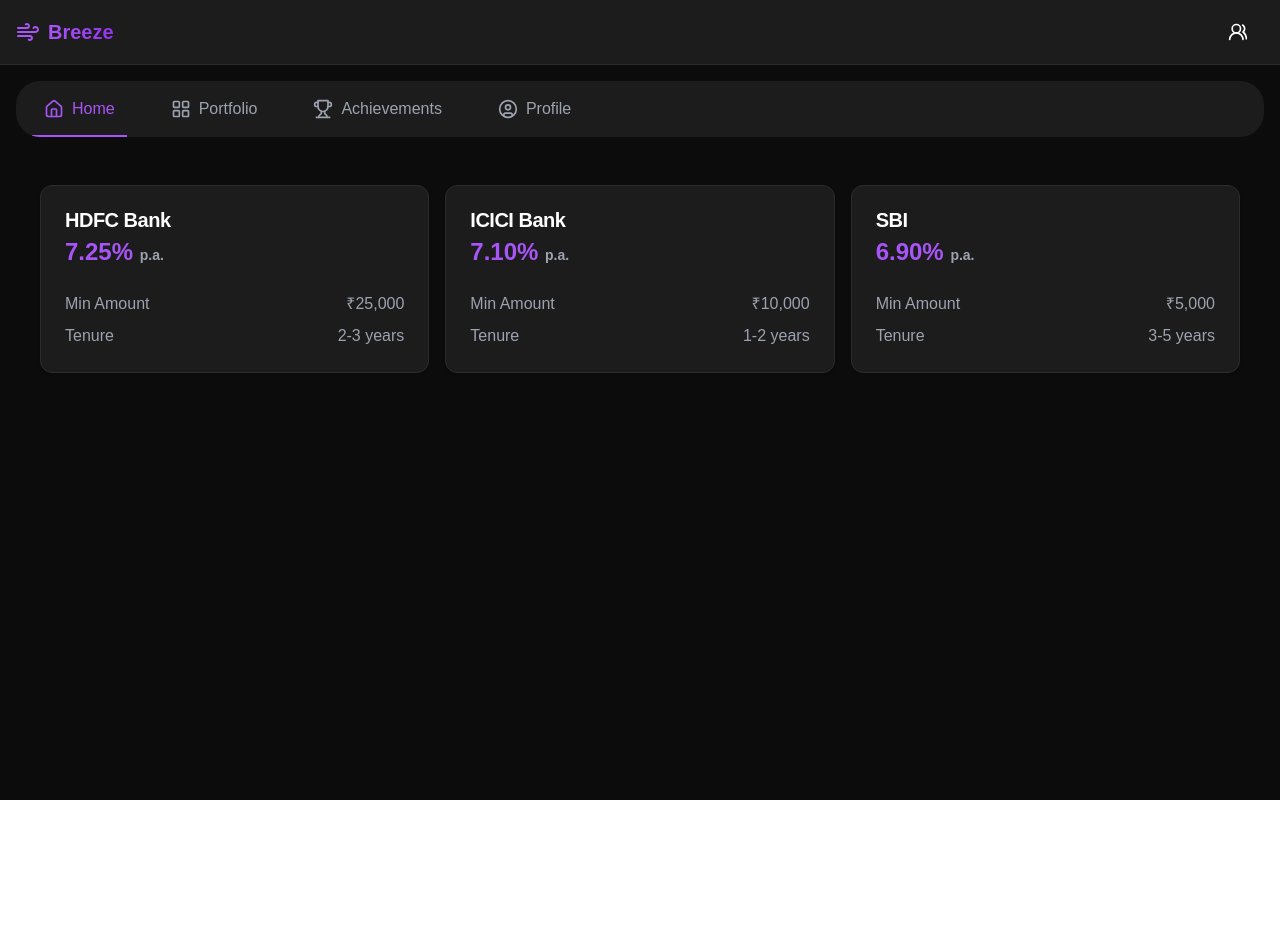
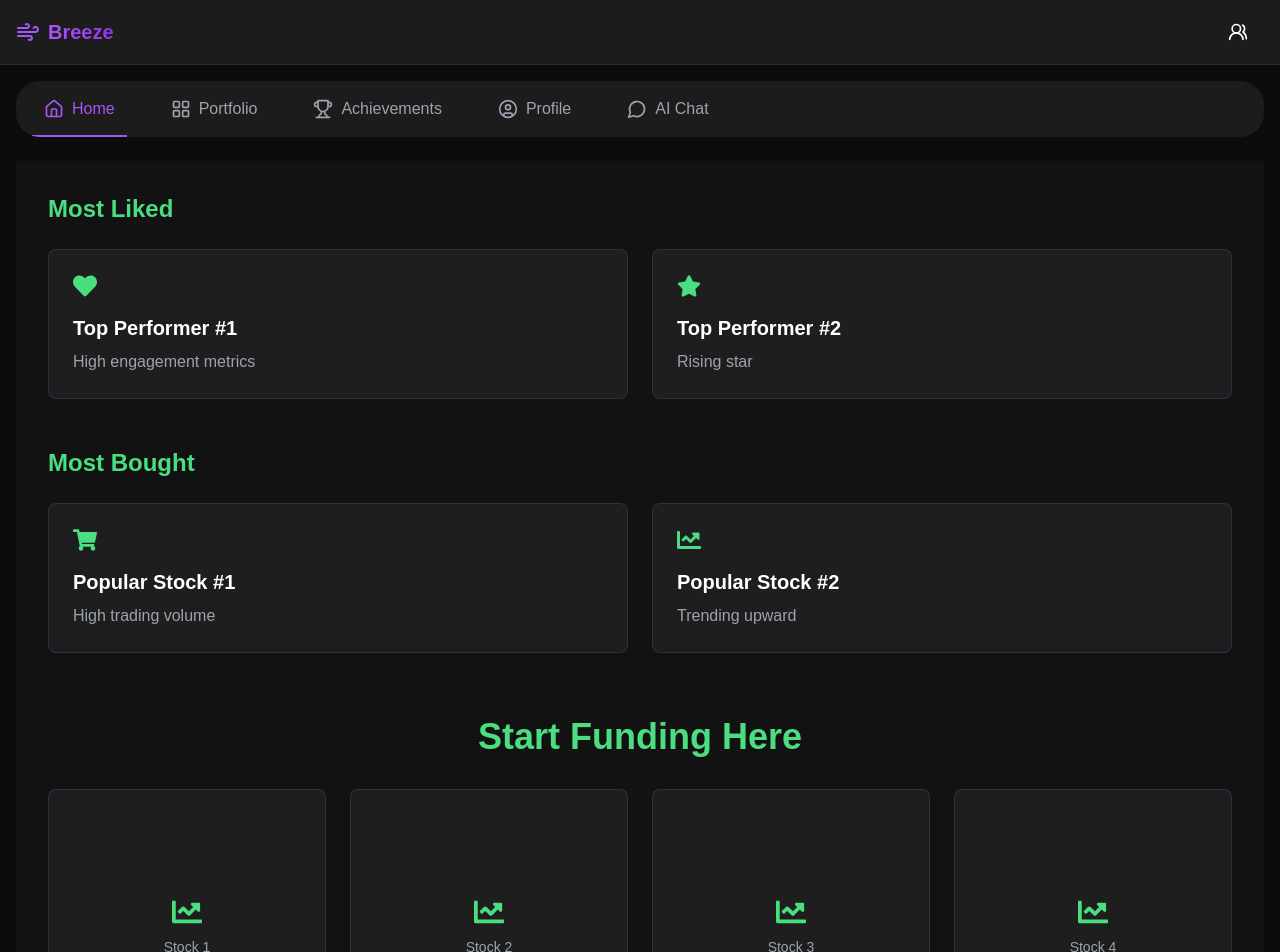
Before and after one commit to Praneethpshetty24/V2.0_Breeze, a Next.js app: page /home in a window 1280 px wide. Shown: the top 952 px of the page. Before the commit the page ends 800 px from the top, so only its background shows below. Built offline with nearby package versions, Linux system fonts and the light colour scheme; no server answers.

Commit message:
added aichat and made better layout for all

```diff
--- /dev/null
+++ b/app/home/components1/aichat.jsx
@@ -0,0 +1,88 @@
+'use client'
+
+import { useState, useEffect, useRef } from 'react'
+import { Send } from 'lucide-react'
+
+export function AiChat() {
+  const [messages, setMessages] = useState([
+    { role: 'bot', content: 'Hello! How can I assist you today?' }
+  ])
+  const [input, setInput] = useState('')
+  const chatContainerRef = useRef(null)
+
+  const sendMessage = () => {
+    if (!input.trim()) return
+
+    // Add user message to the chat
+    const newMessages = [...messages, { role: 'user', content: input }]
+    setMessages(newMessages)
+
+    // Simulate AI response (you can replace this with API call logic)
+    setTimeout(() => {
+      setMessages((prev) => [
+        ...prev,
+        { role: 'bot', content: `I'm here to help with "${input}".` }
+      ])
+    }, 1000)
+
+    // Clear input
+    setInput('')
+  }
+
+  // Auto-scroll to the latest message
+  useEffect(() => {
+    if (chatContainerRef.current) {
+      chatContainerRef.current.scrollTop = chatContainerRef.current.scrollHeight
+    }
+  }, [messages])
+
+  return (
+    <div className="flex flex-col h-screen bg-[#0C0C0C] text-white">
+      {/* Chat Messages */}
+      <div
+        ref={chatContainerRef}
+        className="flex-grow p-4 overflow-y-auto"
+        style={{ scrollbarWidth: 'none', msOverflowStyle: 'none' }} // Hide scrollbar for Firefox & IE
+      >
+        {messages.map((message, index) => (
+          <div
+            key={index}
+            className={`flex ${
+              message.role === 'user' ? 'justify-end' : 'justify-start'
+            } mb-2`}
+          >
+            <div
+              className={`px-4 py-2 rounded-lg max-w-xs ${
+                message.role === 'user'
+                  ? 'bg-purple-500 text-white'
+                  : 'bg-[#1C1C1C] text-gray-300'
+              }`}
+            >
+              {message.content}
+            </div>
+          </div>
+        ))}
+      </div>
+
+      {/* Fixed Input Box */}
+      <div className="border-t border-[#2C2C2C] bg-[#1C1C1C] p-2">
+        <div className="flex items-center container mx-auto px-4">
+          <input
+            type="text"
+            value={input}
+            onChange={(e) => setInput(e.target.value)}
+            onKeyDown={(e) => e.key === 'Enter' && sendMessage()}
+            placeholder="Type a message..."
+            className="flex-grow bg-[#1C1C1C] text-white px-4 py-2 rounded-lg outline-none focus:ring-2 focus:ring-purple-500"
+          />
+          <button
+            onClick={sendMessage}
+            className="ml-2 bg-purple-500 hover:bg-purple-600 text-white p-2 rounded-lg"
+          >
+            <Send className="h-5 w-5" />
+          </button>
+        </div>
+      </div>
+    </div>
+  )
+}
--- a/app/home/components1/home.jsx
+++ b/app/home/components1/home.jsx
@@ -1,67 +1,115 @@
-'use client'
+import React from 'react';
+import { motion } from 'framer-motion';
+import { FaChartLine, FaHeart, FaShoppingCart, FaStar } from 'react-icons/fa';
 
-import { motion } from 'framer-motion'
-import { Card, CardContent, CardHeader, CardTitle } from '@/components/ui/card'
+export default function Home() {
+  const containerVariants = {
+    hidden: { opacity: 0 },
+    visible: {
+      opacity: 1,
+      transition: {
+        staggerChildren: 0.2
+      }
+    }
+  };
 
-export function Home() {
+  const itemVariants = {
+    hidden: { y: 20, opacity: 0 },
+    visible: {
+      y: 0,
+      opacity: 1
+    }
+  };
+
   return (
-    <div className="bg-[#0C0C0C] p-4 sm:p-6">
+    <div className="min-h-screen bg-[#121212] text-white p-8">
+      {/* Most Liked Section */}
       <motion.div
-        initial={{ opacity: 0, y: 20 }}
-        animate={{ opacity: 1, y: 0 }}
-        className="grid grid-cols-1 sm:grid-cols-2 lg:grid-cols-3 gap-4"
+        initial="hidden"
+        animate="visible"
+        variants={containerVariants}
+        className="mb-12"
       >
-        <Card className="bg-[#1C1C1C] border-[#2C2C2C] text-white">
-          <CardHeader>
-            <CardTitle className="text-xl font-medium">HDFC Bank</CardTitle>
-            <div className="text-2xl font-bold text-purple-500">7.25% <span className="text-sm text-gray-400">p.a.</span></div>
-          </CardHeader>
-          <CardContent>
-            <div className="flex justify-between text-gray-400">
-              <span>Min Amount</span>
-              <span>₹25,000</span>
-            </div>
-            <div className="flex justify-between text-gray-400 mt-2">
-              <span>Tenure</span>
-              <span>2-3 years</span>
-            </div>
-          </CardContent>
-        </Card>
+        <h2 className="text-2xl font-bold mb-6 text-green-400">Most Liked</h2>
+        <div className="grid grid-cols-1 md:grid-cols-2 gap-6">
+          <motion.div
+            variants={itemVariants}
+            className="bg-[#1E1E1E] p-6 rounded-lg border border-purple-500/20 hover:border-purple-500/50 transition-all"
+          >
+            <FaHeart className="text-green-400 text-2xl mb-4" />
+            <h3 className="text-xl font-semibold mb-2">Top Performer #1</h3>
+            <p className="text-gray-400">High engagement metrics</p>
+          </motion.div>
+          <motion.div
+            variants={itemVariants}
+            className="bg-[#1E1E1E] p-6 rounded-lg border border-purple-500/20 hover:border-purple-500/50 transition-all"
+          >
+            <FaStar className="text-green-400 text-2xl mb-4" />
+            <h3 className="text-xl font-semibold mb-2">Top Performer #2</h3>
+            <p className="text-gray-400">Rising star</p>
+          </motion.div>
+        </div>
+      </motion.div>
 
-        <Card className="bg-[#1C1C1C] border-[#2C2C2C] text-white">
-          <CardHeader>
-            <CardTitle className="text-xl font-medium">ICICI Bank</CardTitle>
-            <div className="text-2xl font-bold text-purple-500">7.10% <span className="text-sm text-gray-400">p.a.</span></div>
-          </CardHeader>
-          <CardContent>
-            <div className="flex justify-between text-gray-400">
-              <span>Min Amount</span>
-              <span>₹10,000</span>
-            </div>
-            <div className="flex justify-between text-gray-400 mt-2">
-              <span>Tenure</span>
-              <span>1-2 years</span>
-            </div>
-          </CardContent>
-        </Card>
+      {/* Most Bought Section */}
+      <motion.div
+        initial="hidden"
+        animate="visible"
+        variants={containerVariants}
+        className="mb-12"
+      >
+        <h2 className="text-2xl font-bold mb-6 text-green-400">Most Bought</h2>
+        <div className="grid grid-cols-1 md:grid-cols-2 gap-6">
+          <motion.div
+            variants={itemVariants}
+            className="bg-[#1E1E1E] p-6 rounded-lg border border-purple-500/20 hover:border-purple-500/50 transition-all"
+          >
+            <FaShoppingCart className="text-green-400 text-2xl mb-4" />
+            <h3 className="text-xl font-semibold mb-2">Popular Stock #1</h3>
+            <p className="text-gray-400">High trading volume</p>
+          </motion.div>
+          <motion.div
+            variants={itemVariants}
+            className="bg-[#1E1E1E] p-6 rounded-lg border border-purple-500/20 hover:border-purple-500/50 transition-all"
+          >
+            <FaChartLine className="text-green-400 text-2xl mb-4" />
+            <h3 className="text-xl font-semibold mb-2">Popular Stock #2</h3>
+            <p className="text-gray-400">Trending upward</p>
+          </motion.div>
+        </div>
+      </motion.div>
 
-        <Card className="bg-[#1C1C1C] border-[#2C2C2C] text-white">
-          <CardHeader>
-            <CardTitle className="text-xl font-medium">SBI</CardTitle>
-            <div className="text-2xl font-bold text-purple-500">6.90% <span className="text-sm text-gray-400">p.a.</span></div>
-          </CardHeader>
-          <CardContent>
-            <div className="flex justify-between text-gray-400">
-              <span>Min Amount</span>
-              <span>₹5,000</span>
-            </div>
-            <div className="flex justify-between text-gray-400 mt-2">
-              <span>Tenure</span>
-              <span>3-5 years</span>
-            </div>
-          </CardContent>
-        </Card>
+      {/* Start Funding Here Section */}
+      <motion.div
+        initial="hidden"
+        animate="visible"
+        variants={containerVariants}
+        className="mt-16"
+      >
+        <h2 className="text-4xl font-bold mb-8 text-center text-green-400">
+
+          Start Funding Here
+
+        </h2>
+
+        <div className="grid grid-cols-2 md:grid-cols-4 gap-6">
+          {[1, 2, 3, 4].map((item) => (
+            <a href="/stock" key={item}>
+              <motion.div
+                variants={itemVariants}
+                whileHover={{ scale: 1.05 }}
+                whileTap={{ scale: 0.95 }}
+                className="aspect-square bg-[#1E1E1E] rounded-lg flex items-center justify-center border border-purple-500/20 hover:border-purple-500/50 transition-all cursor-pointer"
+              >
+                <div className="text-center">
+                  <FaChartLine className="text-green-400 text-3xl mb-2 mx-auto" />
+                  <span className="text-sm text-gray-400">Stock {item}</span>
+                </div>
+              </motion.div>
+            </a>
+          ))}
+        </div>
       </motion.div>
     </div>
-  )
+  );
 }
--- a/app/home/page.jsx
+++ b/app/home/page.jsx
@@ -2,14 +2,15 @@
 
 import { useState } from 'react'
 import { motion } from 'framer-motion'
-import { Wind, HomeIcon, Trophy, LayoutGrid, Users2, UserCircle } from 'lucide-react'
+import { Wind, HomeIcon, Trophy, LayoutGrid, Users2, UserCircle, MessageCircle } from 'lucide-react'
 import { Sheet, SheetContent, SheetTrigger } from '@/components/ui/sheet'
 import { Button } from '@/components/ui/button'
-import { Home } from './components1/home'
+import Home from './components1/home'
 import { Portfolio } from './components1/portfolio'
 import { Achievements } from './components1/achievements'
 import { Profile } from './components1/profile'
 import { Chat } from './components1/chat'
+import { AiChat } from '@/app/home/components1/aichat'
 
 export default function App() {
   const [activeTab, setActiveTab] = useState('home')
@@ -18,7 +19,8 @@ export default function App() {
     { id: 'home', label: 'Home', icon: HomeIcon },
     { id: 'portfolio', label: 'Portfolio', icon: LayoutGrid },
     { id: 'achievements', label: 'Achievements', icon: Trophy },
-    { id: 'profile', label: 'Profile', icon: UserCircle }
+    { id: 'profile', label: 'Profile', icon: UserCircle },
+    { id: 'aiChat', label: 'AI Chat', icon: MessageCircle }, // New Tab
   ]
 
   return (
@@ -52,7 +54,7 @@ export default function App() {
       </nav>
 
       {/* Tabs */}
-      <div className="bg-[#1C1C1C] rounded-3xl mt-4 mx-4 overflow-hidden">
+      <div className="bg-[#1C1C1C] rounded-3xl mt-4 mx-4 overflow-hidden sticky top-0 z-10">
         <div className="container mx-auto px-4">
           <div className="flex flex-wrap justify-center sm:justify-start space-x-2 sm:space-x-8">
             {tabs.map((tab) => {
@@ -86,6 +88,7 @@ export default function App() {
         {activeTab === 'portfolio' && <Portfolio />}
         {activeTab === 'achievements' && <Achievements />}
         {activeTab === 'profile' && <Profile />}
+        {activeTab === 'aiChat' && <AiChat />} {/* New Content */}
       </main>
     </div>
   )
--- a/components/navbar.jsx
+++ b/components/navbar.jsx
@@ -16,7 +16,7 @@ export default function Navbar() {
   }, []);
 
   return (
-    <nav className="fixed w-full z-50 bg-gray-900/80 backdrop-blur-lg border-b border-gray-800">
+    <nav className="fixed top-0 w-full z-50 bg-gray-900/80 backdrop-blur-lg border-b border-gray-800">
       <div className="container mx-auto px-4 py-4 flex justify-between items-center">
         <Link
           href="/"
```
Also changed, not shown: app/home/components1/portfolio.jsx (+61 -42 lines), app/stock/components/FundButton.jsx (+8 -0 lines).
